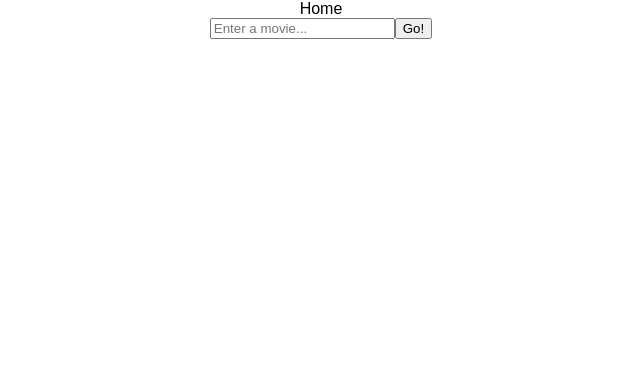
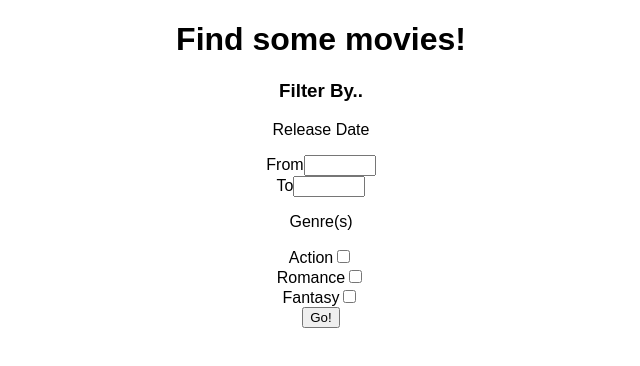
Before and after one commit to gfed53/react-redux-movies, a React (Create React App) app: page / in a window 1280 px wide. Shown: the top 366 px of the page, without its empty margins (319-959 px from the left). Built offline with nearby package versions, Linux system fonts and the light colour scheme.

Commit message:
UI updates: search filter criteria in SearchForm component. movieGenres property mapped to SearchForm and rendered as checkboxes. Date filters rendered as number inputs.

```diff
--- a/src/App.jsx
+++ b/src/App.jsx
@@ -7,7 +7,7 @@ class App extends Component {
   render() {
     return (
       <div className="App">
-        Home
+        <h1>Find some movies!</h1>
         <SearchContainer />
       </div>
     );
--- a/src/actions/index.js
+++ b/src/actions/index.js
@@ -14,11 +14,7 @@ export const updateQueries = text => ({
 });
 
 export const fetchMovieResults = text => dispatch => {
-  // Mock GET request
-  // axios.get(`https://api.themoviedb.org/3/search/movie/?api_key=${KEYS.tmdbv3}&query=${text}`)
-  // axios.get(`https://api.themoviedb.org/3/movie/76341?api_key=${KEYS.tmdbv3}`)
-  // axios.get(`https://api.themoviedb.org/3/search/movie/?api_key=${KEYS.tmdbv3}`)
-
+  // GET request (mock data)
   axios.get(`http://localhost:8000/api/get-movie/`)
   .then((res) => res.data)
   .then((movies) => dispatch({
--- a/src/components/Search.jsx
+++ b/src/components/Search.jsx
@@ -1,12 +1,18 @@
 import React, { Component } from 'react';
 import PropTypes from 'prop-types';
 
-class SearchBar extends Component {
+class Search extends Component {
 
   constructor(props){
     super(props);
 
     this.handleSubmit = this.handleSubmit.bind(this);
+  }
+
+  componentDidMount(){
+    // console.log('this.props',this.props);
+    const yearNow = new Date().getFullYear();
+    console.log('yearNow',yearNow);
   }
 
   handleSubmit(e){
@@ -17,12 +23,37 @@ class SearchBar extends Component {
     this.props.updateSearchBar('');
   }
 
+  renderGenreOptions(){
+    return this.props.movieGenres.map(genre => (
+      <div key={genre.id} className="genre-container">
+        <label htmlFor="genre">{genre.name}</label>
+        <input name="genre" value={genre.id} type="checkbox"/>
+      </div>
+    ))
+  }
+
 
   render() {
+    const yearNow = new Date().getFullYear();
     return (
       <div className="search-bar">
       <form action="" onSubmit={this.handleSubmit}>
-        <input type="text" placeholder="Enter a movie..." onChange={(e) => this.props.updateSearchBar(e.target.value)} value={this.props.text}/>
+        <h3>Filter By..</h3>
+        <div className="dates-container">
+          <p>Release Date</p>
+          <div className="date-container">
+            <label htmlFor="date-from">From</label>
+            <input name="date-from" type="number" min="1900" max={yearNow}/>
+          </div>
+          <div className="date-container">
+            <label htmlFor="date-to">To</label>
+            <input name="date-to" type="number" min="1900" max={yearNow}/>
+          </div>
+        </div>
+        <div className="genres-container">
+          <p>Genre(s)</p>
+          {this.renderGenreOptions()}
+        </div>
         <button type="submit">Go!</button>
       </form>
       </div>
@@ -30,4 +61,4 @@ class SearchBar extends Component {
   }
 }
 
-export default SearchBar;
+export default Search;
--- a/src/containers/SearchContainer.jsx
+++ b/src/containers/SearchContainer.jsx
@@ -7,7 +7,10 @@ import Search from '../components/Search';
 
 const mapStateToProps = state => {
   console.log('state',state);
-  return ({ text: state.searchBarText })
+  return ({
+    text: state.searchBarText,
+    movieGenres: state.movieGenres
+   })
 }
 
 const mapDispatchToProps = dispatch => ({
```
